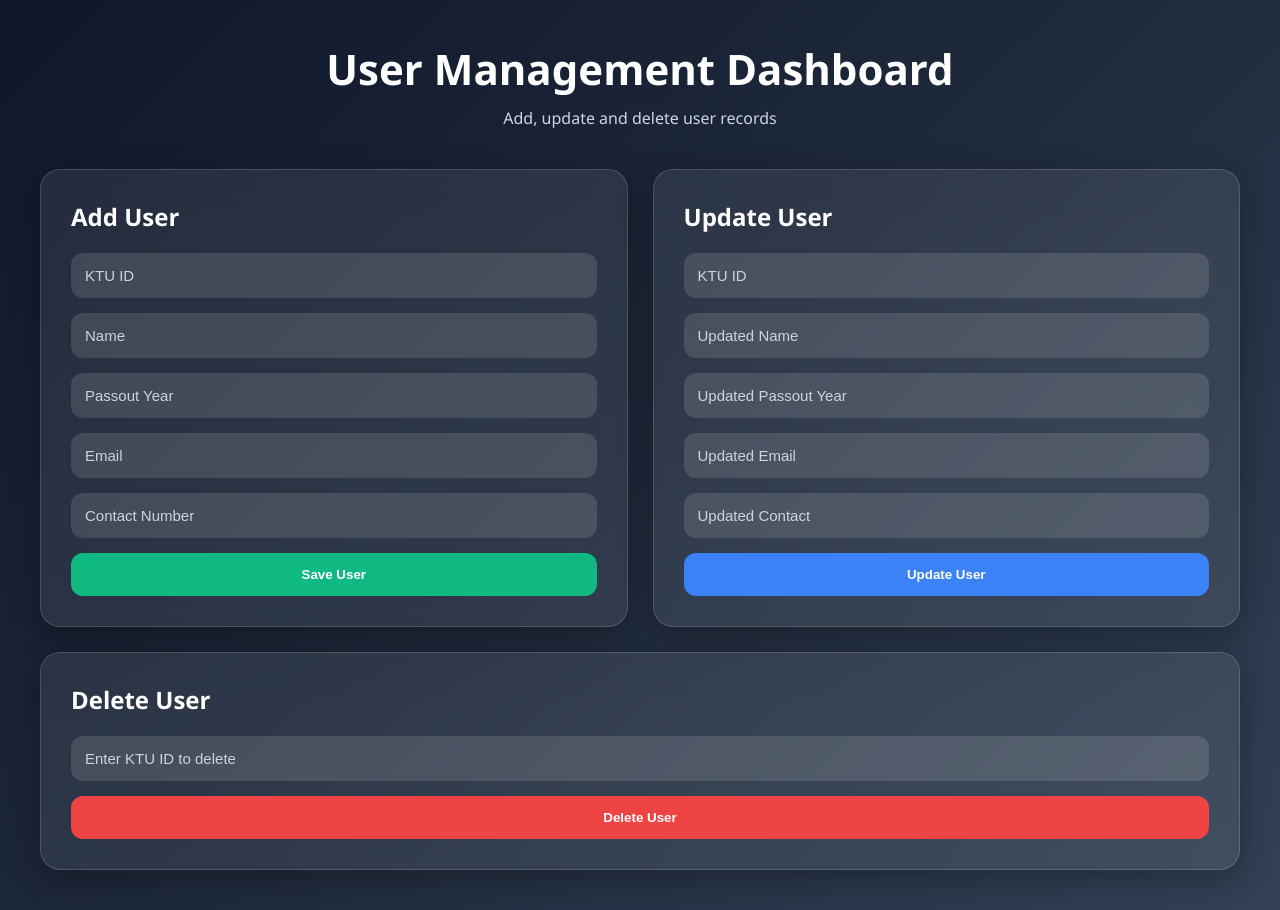
After one commit to 2-MK/CoreConnect, a Django app: page /users_details/ in a window 1280 px wide. The commit adds this page. Run offline with Django 5.2, Linux system fonts and the light colour scheme.

Commit message:
Add modern user management dashboard CRUD UI

```diff
--- /dev/null
+++ b/core/static/corecss/user_management.css
@@ -0,0 +1,148 @@
+*{
+    margin:0;
+    padding:0;
+    box-sizing:border-box;
+}
+
+body{
+    font-family:'Segoe UI',sans-serif;
+    background:linear-gradient(
+        135deg,
+        #0f172a,
+        #1e293b,
+        #334155
+    );
+    min-height:100vh;
+    padding:40px;
+}
+
+.page-container{
+    max-width:1200px;
+    margin:auto;
+}
+
+.header{
+    text-align:center;
+    margin-bottom:40px;
+}
+
+.header h1{
+    color:white;
+    font-size:42px;
+    margin-bottom:10px;
+}
+
+.header p{
+    color:#cbd5e1;
+}
+
+.grid{
+    display:grid;
+    grid-template-columns:1fr 1fr;
+    gap:25px;
+}
+
+.card{
+    background:rgba(255,255,255,0.08);
+    -webkit-backdrop-filter:blur(20px);
+    backdrop-filter:blur(20px);
+    border:1px solid rgba(255,255,255,0.15);
+    border-radius:20px;
+    padding:30px;
+    box-shadow:
+    0 8px 32px rgba(0,0,0,0.3);
+    transition:.3s;
+}
+
+.card:hover{
+    transform:translateY(-6px);
+}
+
+.card h2{
+    color:white;
+    margin-bottom:20px;
+}
+
+input{
+    width:100%;
+    padding:14px;
+    border:none;
+    border-radius:12px;
+    margin-bottom:15px;
+    background:rgba(255,255,255,.12);
+    color:white;
+    font-size:15px;
+    outline:none;
+}
+
+input::placeholder{
+    color:#cbd5e1;
+}
+
+.btn{
+    width:100%;
+    border:none;
+    padding:14px;
+    border-radius:12px;
+    color:white;
+    font-weight:600;
+    cursor:pointer;
+    transition:.3s;
+}
+
+.add-btn{
+    background:#10b981;
+}
+
+.add-btn:hover{
+    background:#059669;
+}
+
+.update-btn{
+    background:#3b82f6;
+}
+
+.update-btn:hover{
+    background:#2563eb;
+}
+
+.delete-btn{
+    background:#ef4444;
+}
+
+.delete-btn:hover{
+    background:#dc2626;
+}
+
+.delete-card{
+    margin-top:25px;
+}
+
+#message-box{
+    margin-bottom:20px;
+}
+
+.success{
+    background:#10b981;
+    color:white;
+    padding:15px;
+    border-radius:10px;
+}
+
+.error{
+    background:#ef4444;
+    color:white;
+    padding:15px;
+    border-radius:10px;
+}
+
+@media(max-width:900px){
+
+    .grid{
+        grid-template-columns:1fr;
+    }
+
+    body{
+        padding:20px;
+    }
+}
--- /dev/null
+++ b/core/static/js/user_management.js
@@ -0,0 +1,116 @@
+function getCookie(name){
+
+    let cookieValue = null;
+
+    if(document.cookie){
+
+        const cookies = document.cookie.split(";");
+
+        for(let cookie of cookies){
+
+            cookie = cookie.trim();
+
+            if(cookie.startsWith(name + "=")){
+
+                cookieValue = decodeURIComponent(
+                    cookie.substring(name.length + 1)
+                );
+            }
+        }
+    }
+
+    return cookieValue;
+}
+
+function showMessage(message,type){
+
+    const box =
+        document.getElementById("message-box");
+
+    box.innerHTML = `
+        <div class="${type}">
+            ${message}
+        </div>
+    `;
+
+    setTimeout(()=>{
+        box.innerHTML="";
+    },3000);
+}
+
+async function addUser(){
+
+    const csrftoken = getCookie("csrftoken");
+
+    const response = await fetch("/add-user",{
+
+        method:"POST",
+
+        headers:{
+            "Content-Type":"application/json",
+            "X-CSRFToken":csrftoken
+        },
+
+        body:JSON.stringify({
+            ktu_id:document.getElementById("ktu_id").value,
+            name:document.getElementById("name").value,
+            passout_year:document.getElementById("passout_year").value,
+            email:document.getElementById("email").value,
+            contact:document.getElementById("contact").value
+        })
+    });
+
+    const result = await response.json();
+
+    showMessage(result.message,"success");
+}
+
+async function updateUser(){
+
+    const csrftoken = getCookie("csrftoken");
+
+    const response = await fetch("/update-user",{
+
+        method:"PUT",
+
+        headers:{
+            "Content-Type":"application/json",
+            "X-CSRFToken":csrftoken
+        },
+
+        body:JSON.stringify({
+            ktu_id:document.getElementById("update_ktu_id").value,
+            name:document.getElementById("update_name").value,
+            passout_year:document.getElementById("update_passout_year").value,
+            email:document.getElementById("update_email").value,
+            contact:document.getElementById("update_contact").value
+        })
+    });
+
+    const result = await response.json();
+
+    showMessage(result.message,"success");
+}
+
+async function deleteUser(){
+
+    const csrftoken = getCookie("csrftoken");
+
+    const response = await fetch("/delete-user",{
+
+        method:"DELETE",
+
+        headers:{
+            "Content-Type":"application/json",
+            "X-CSRFToken":csrftoken
+        },
+
+        body:JSON.stringify({
+            ktu_id:document.getElementById("delete_ktu_id").value
+        })
+    });
+
+    const result = await response.json();
+
+    showMessage(result.message,"success");
+}
--- /dev/null
+++ b/core/templates/admin/user_details.html
@@ -0,0 +1,144 @@
+<!DOCTYPE html>
+<html lang="en">
+<head>
+    <meta charset="UTF-8">
+    <meta name="viewport" content="width=device-width, initial-scale=1.0">
+    <title>User Management</title>
+
+    {% load static %}
+
+    <link rel="stylesheet" href="{% static 'corecss/user_management.css' %}">
+</head>
+<body>
+
+<div class="page-container">
+
+    <div class="header">
+        <h1>User Management Dashboard</h1>
+        <p>Add, update and delete user records</p>
+    </div>
+
+    <div id="message-box"></div>
+
+    <div class="grid">
+
+        <!-- ADD USER -->
+        <div class="card add-card">
+
+            <h2>Add User</h2>
+
+            {% csrf_token %}
+
+            <input
+                type="text"
+                id="ktu_id"
+                placeholder="KTU ID"
+            >
+
+            <input
+                type="text"
+                id="name"
+                placeholder="Name"
+            >
+
+            <input
+                type="number"
+                id="passout_year"
+                placeholder="Passout Year"
+            >
+
+            <input
+                type="email"
+                id="email"
+                placeholder="Email"
+            >
+
+            <input
+                type="text"
+                id="contact"
+                placeholder="Contact Number"
+            >
+
+            <button
+                class="btn add-btn"
+                onclick="addUser()"
+            >
+                Save User
+            </button>
+
+        </div>
+
+
+        <!-- UPDATE USER -->
+        <div class="card update-card">
+
+            <h2>Update User</h2>
+
+            <input
+                type="text"
+                id="update_ktu_id"
+                placeholder="KTU ID"
+            >
+
+            <input
+                type="text"
+                id="update_name"
+                placeholder="Updated Name"
+            >
+
+            <input
+                type="number"
+                id="update_passout_year"
+                placeholder="Updated Passout Year"
+            >
+
+            <input
+                type="email"
+                id="update_email"
+                placeholder="Updated Email"
+            >
+
+            <input
+                type="text"
+                id="update_contact"
+                placeholder="Updated Contact"
+            >
+
+            <button
+                class="btn update-btn"
+                onclick="updateUser()"
+            >
+                Update User
+            </button>
+
+        </div>
+
+    </div>
+
+
+    <!-- DELETE USER -->
+    <div class="card delete-card">
+
+        <h2>Delete User</h2>
+
+        <input
+            type="text"
+            id="delete_ktu_id"
+            placeholder="Enter KTU ID to delete"
+        >
+
+        <button
+            class="btn delete-btn"
+            onclick="deleteUser()"
+        >
+            Delete User
+        </button>
+
+    </div>
+
+</div>
+
+<script src="{% static 'js/user_management.js' %}"></script>
+
+</body>
+</html>
--- a/core/urls.py
+++ b/core/urls.py
@@ -13,6 +13,10 @@ urlpatterns = [
         name="admin_dashboard"
     ),
     path('profile-update/', views.profile_update, name='profile_update'),
-
+    path('users_details/', views.user_details_view, name='user_details'),
+    path("get-users", views.get_users),
+    path("add-user", views.add_user),
+    path("update-user", views.update_user, name="update_user"),
+    path("delete-user", views.delete_user, name="delete_user"),
 
 ]
--- a/core/views.py
+++ b/core/views.py
@@ -1,5 +1,8 @@
 from django.shortcuts import render, redirect
 from .supabase_client import supabase
+from django.http import JsonResponse
+import json
+
 
 def home(request):
     return render(request, "home/home.html")
@@ -68,3 +71,79 @@ def profile_update(request):
         return redirect("admin_dashboard")
 
     return render(request, "admin/profile_update.html")
+
+def user_details_view(request):
+    # Add logic here (e.g., fetching a list of users from the database)
+    return render(request, 'admin/user_details.html')
+
+def get_users(request):
+    users = supabase.table("users").select("*").execute()
+    return JsonResponse(users.data, safe=False)
+
+def add_user(request):
+
+    if request.method == "POST":
+
+        data = json.loads(request.body)
+
+        supabase.table("users").insert({
+            "ktu_id": data["ktu_id"],
+            "name": data["name"],
+            "passout_year": data["passout_year"],
+            "email": data["email"],
+            "contact": data["contact"]
+        }).execute()
+
+        return JsonResponse({
+            "message": "User Added"
+        })
+
+    return JsonResponse({
+        "message": "Invalid Request"
+    })
+
+def update_user(request):
+
+    if request.method == "PUT":
+
+        data = json.loads(request.body)
+
+        ktu_id = data["ktu_id"]
+
+        supabase.table("users")\
+            .update({
+                "name": data["name"],
+                "passout_year": data["passout_year"],
+                "email": data["email"],
+                "contact": data["contact"]
+            })\
+            .eq("ktu_id", ktu_id)\
+            .execute()
+
+        return JsonResponse({
+            "message": "User updated successfully"
+        })
+
+    return JsonResponse({
+        "message": "Invalid Request"
+    })
+
+
+def delete_user(request):
+
+    if request.method == "DELETE":
+
+        data = json.loads(request.body)
+
+        supabase.table("users")\
+            .delete()\
+            .eq("ktu_id", data["ktu_id"])\
+            .execute()
+
+        return JsonResponse({
+            "message": "User deleted successfully"
+        })
+
+    return JsonResponse({
+        "message": "Invalid Request"
+    })
```
Also changed, not shown: core/static/corecss/admin_users.css (added, +93 -0 lines), core/templates/admin/admin_dashboard.html (+6 -6 lines), db.sqlite3.
